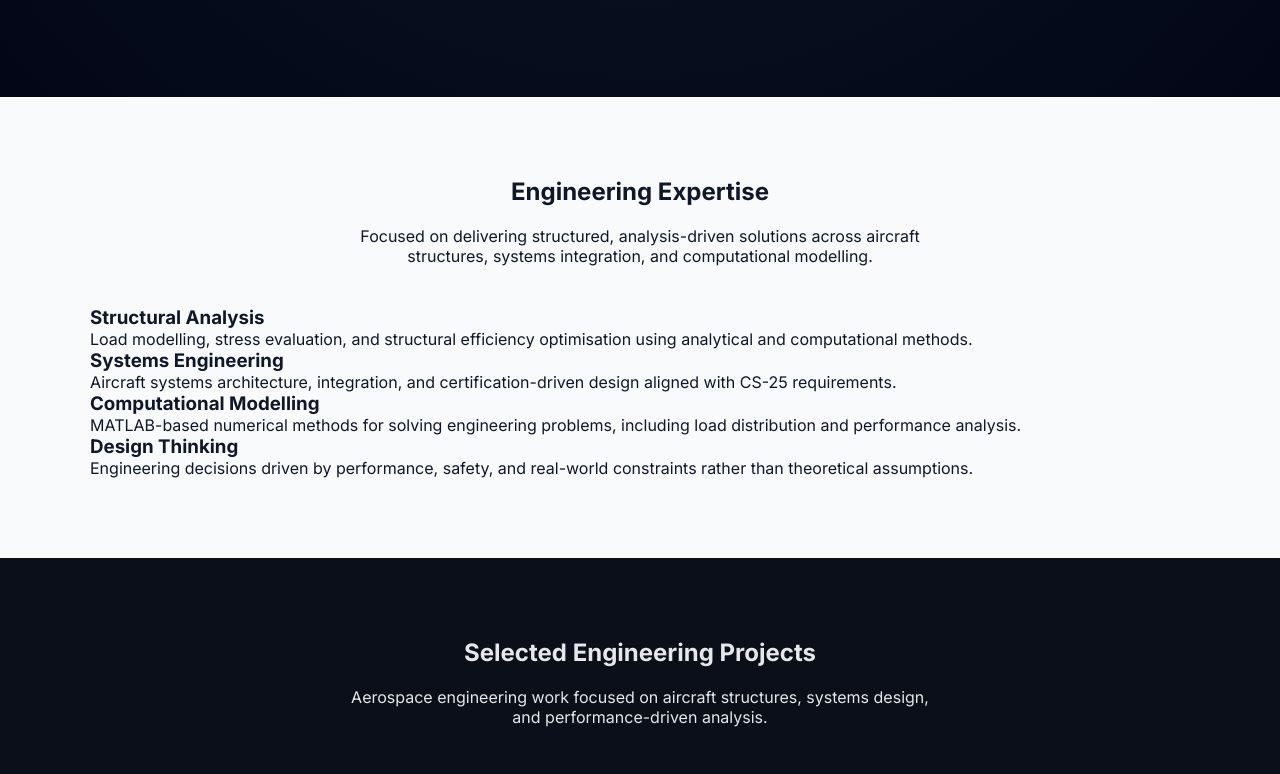
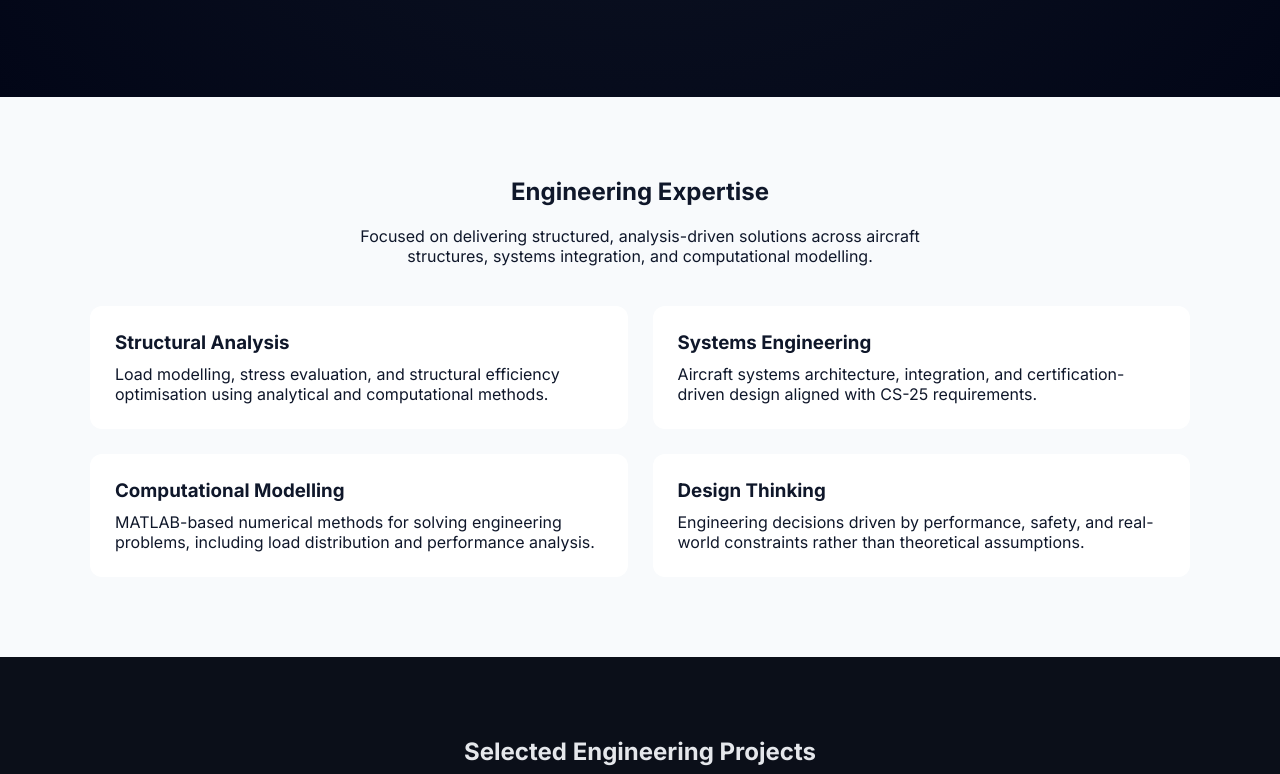
Before and after one commit to animesh1102/animesh1102.github.io, a plain HTML site: page index.html in a window 1280 px wide. Shown: the part 565-1339 px from the top of the page. Drawn offline with Linux system fonts and the light colour scheme.

Commit message:
Add expertise section styles to style.css

```diff
--- a/style.css
+++ b/style.css
@@ -303,3 +303,37 @@ footer {
         grid-template-columns: 1fr;
     }
 }
+
+/* =========================
+   EXPERTISE SECTION
+========================= */
+
+.expertise-grid {
+    display: grid;
+    grid-template-columns: repeat(2, 1fr);
+    gap: 25px;
+    margin-top: 40px;
+}
+
+.expertise-card {
+    background: white;
+    padding: 25px;
+    border-radius: 12px;
+    transition: transform 0.2s ease, box-shadow 0.2s ease;
+}
+
+.expertise-card h3 {
+    margin-bottom: 10px;
+}
+
+.expertise-card:hover {
+    transform: translateY(-5px);
+    box-shadow: 0 10px 25px rgba(0,0,0,0.1);
+}
+
+/* MOBILE */
+@media (max-width: 800px) {
+    .expertise-grid {
+        grid-template-columns: 1fr;
+    }
+}
```
